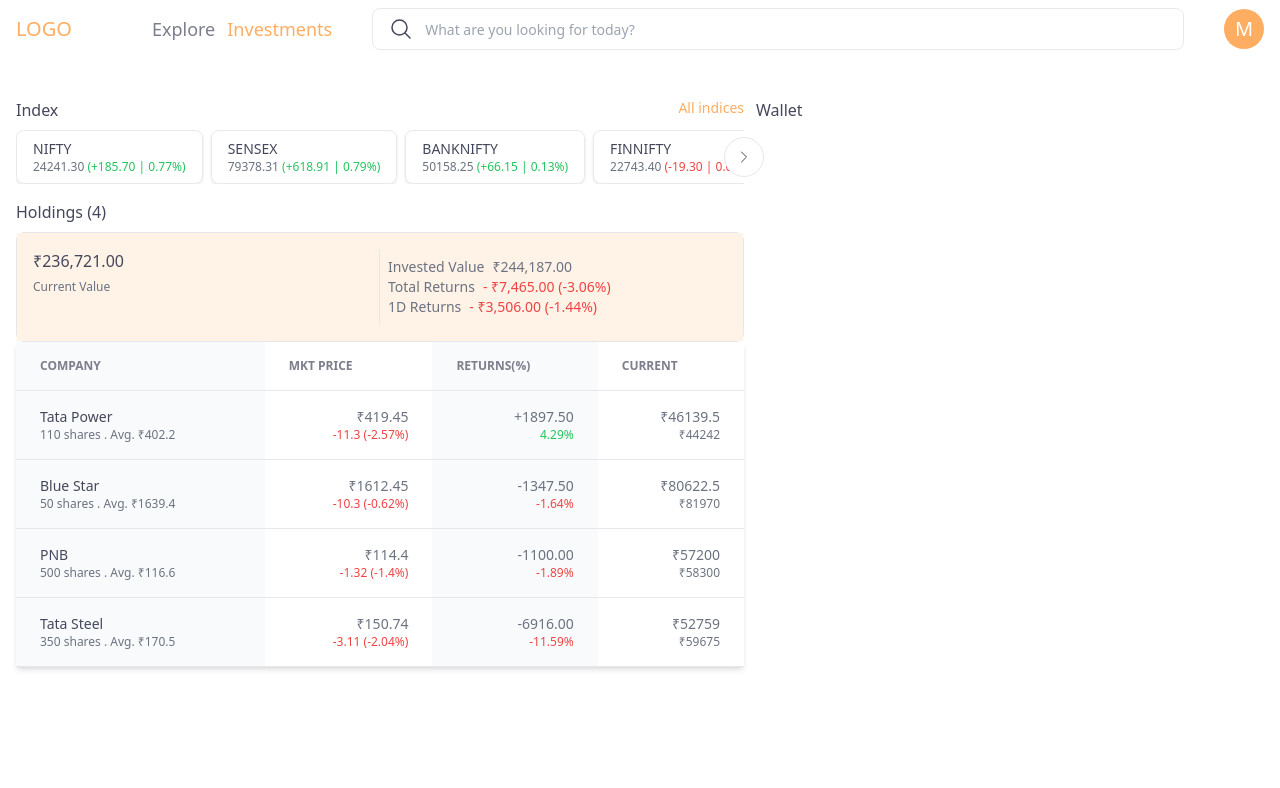
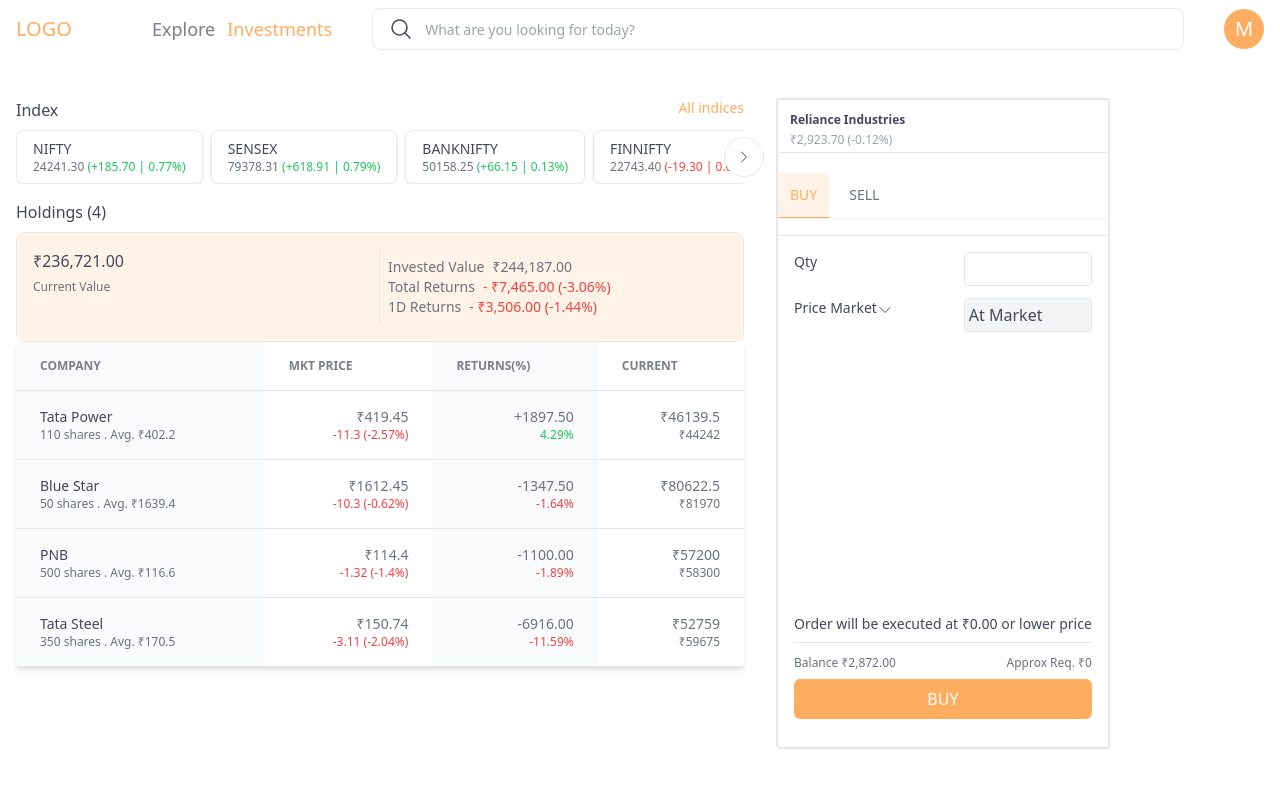
Before and after one commit to mohit-meritorious/trade-front-end, a React (Create React App) app: page /stock/investments in a window 1280 px wide. Shown: the top 788 px of the page. Built offline with nearby package versions, Linux system fonts and the light colour scheme.

Commit message:
stock order added

```diff
--- a/src/components/stock/StockOrder.jsx
+++ b/src/components/stock/StockOrder.jsx
@@ -14,7 +14,7 @@
   const [activeTab, setActiveTab] = useState(0);
 
   return (
-    <div className="sticky py-3 space-y-1 border-2 border-gray-200 divide-y rounded top-4">
+    <div className="sticky w-full py-3 space-y-1 border-2 border-gray-200 divide-y rounded top-4">
       <div className="px-3 space-y-1 ">
         {" "}
         <Heading6 heading={"Reliance Industries"} />
--- a/src/pages/StockExplore.jsx
+++ b/src/pages/StockExplore.jsx
@@ -136,14 +136,14 @@
           <div className="flex">
             <h2 className="grow">Your Investment</h2>
             <Link
-              to={"/stock/investment"}
+              to={"/stock/investments"}
               className="text-sm transition-all duration-300 text-primary-500 underline-offset-0 hover:underline hover:underline-offset-4"
             >
               Dashboard
             </Link>
           </div>
           <Link
-            to={"/stock/investment"}
+            to={"/stock/investments"}
             className="flex justify-between p-4 border border-gray-200 rounded-md"
           >
             <div className="space-y-2 ">
--- a/src/pages/StockInvestments.jsx
+++ b/src/pages/StockInvestments.jsx
@@ -1,16 +1,19 @@
 import React from "react";
 import StockIndeces from "../components/StockExplore/StockIndeces";
 import Investments from "../components/Investments";
-import Wallet from "../components/Wallet";
+
+import StockOrder from "../components/stock/StockOrder";
 
 export default function StockInvestments() {
   return (
-    <div className="flex gap-3 mt-10">
+    <div className="flex gap-8 mt-10">
       <div className="w-7/12 space-y-4">
         <StockIndeces></StockIndeces>
         <Investments />
       </div>
-      <Wallet />
+      <div>
+        <StockOrder></StockOrder>
+      </div>
     </div>
   );
 }
```
